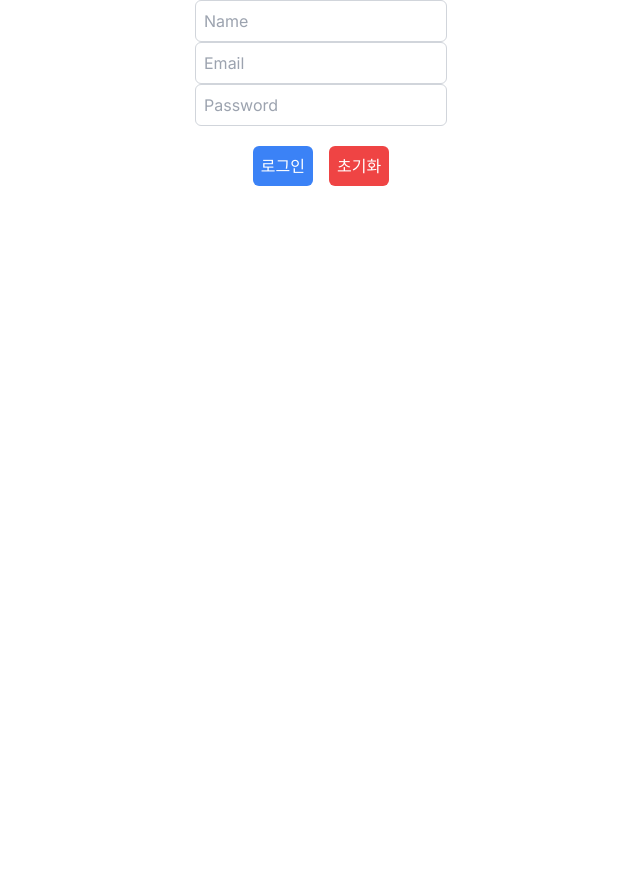
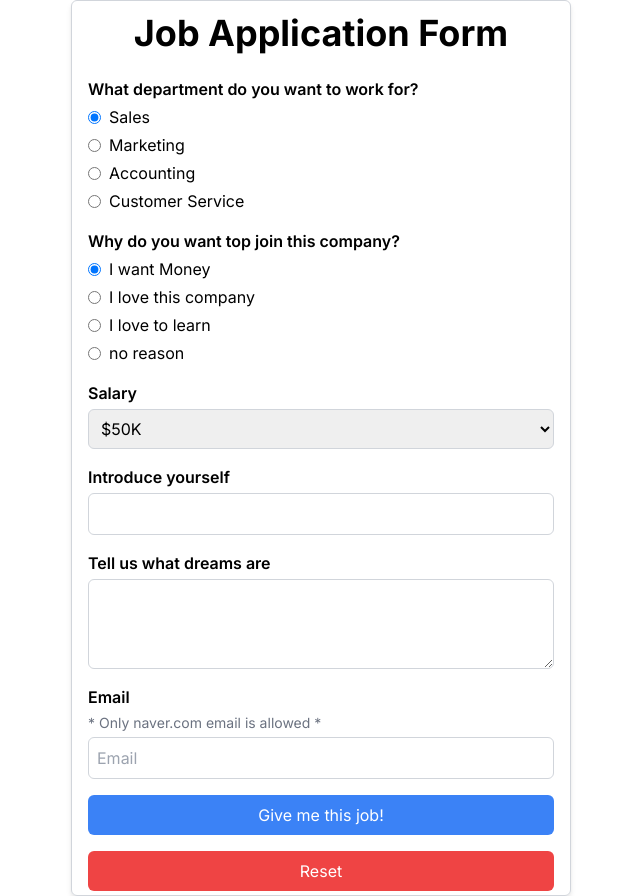
Before and after one commit to wonjangcloud9/react-hook-form-practice, a Next.js app: page / in a window 1280 px wide. Shown: the whole page, without its empty margins (319-959 px from the left). Before the commit the page ends 800 px from the top, so only its background shows below. Built offline with nearby package versions, Linux system fonts and the light colour scheme.

Commit message:
과제 끝

```diff
--- /dev/null
+++ b/app/components/EmailField.tsx
@@ -0,0 +1,35 @@
+import React from "react";
+import { UseFormRegister, FieldError } from "react-hook-form";
+import { LoginForm } from "../types";
+
+interface EmailFieldProps {
+  register: UseFormRegister<LoginForm>;
+  name: keyof LoginForm;
+  validation: object;
+  error?: FieldError;
+}
+
+const EmailField: React.FC<EmailFieldProps> = ({
+  register,
+  name,
+  validation,
+  error,
+}) => (
+  <div className="flex flex-col gap-1">
+    <div className="font-semibold">Email</div>
+    <div className="text-sm text-gray-500">
+      * Only naver.com email is allowed *
+    </div>
+    <input
+      {...register(name, validation)}
+      type="email"
+      className="border border-gray-300 rounded-md p-2"
+      placeholder="Email"
+    />
+    {error && error.message && (
+      <span className="text-red-500 text-sm">{error.message}</span>
+    )}
+  </div>
+);
+
+export default EmailField;
--- /dev/null
+++ b/app/components/RadioGroup.tsx
@@ -0,0 +1,41 @@
+import React from "react";
+import { UseFormRegister } from "react-hook-form";
+import { LoginForm } from "../types";
+
+interface RadioGroupProps {
+  label: string;
+  options: Array<{ value: string; label: string }>;
+  register: UseFormRegister<LoginForm>;
+  name: keyof LoginForm;
+}
+
+const RadioGroup: React.FC<RadioGroupProps> = ({
+  label,
+  options,
+  register,
+  name,
+}) => (
+  <div className="flex flex-col gap-1">
+    <div className="font-semibold">{label}</div>
+    {options.map((option, index) =>
+      index === 0 ? (
+        <label key={option.value} className="flex items-center gap-2">
+          <input
+            type="radio"
+            value={option.value}
+            {...register(name)}
+            defaultChecked
+          />
+          {option.label}
+        </label>
+      ) : (
+        <label key={option.value} className="flex items-center gap-2">
+          <input type="radio" value={option.value} {...register(name)} />
+          {option.label}
+        </label>
+      )
+    )}
+  </div>
+);
+
+export default RadioGroup;
--- /dev/null
+++ b/app/components/SelectField.tsx
@@ -0,0 +1,31 @@
+import React from "react";
+import { UseFormRegister } from "react-hook-form";
+import { LoginForm } from "../types";
+
+interface SelectFieldProps {
+  register: UseFormRegister<LoginForm>;
+  name: keyof LoginForm;
+  options: string[];
+}
+
+const SelectField: React.FC<SelectFieldProps> = ({
+  register,
+  name,
+  options,
+}) => (
+  <div className="flex flex-col gap-1">
+    <div className="font-semibold">Salary</div>
+    <select
+      {...register(name)}
+      className="border border-gray-300 rounded-md p-2"
+    >
+      {options.map((option) => (
+        <option key={option} value={option}>
+          {option}
+        </option>
+      ))}
+    </select>
+  </div>
+);
+
+export default SelectField;
--- /dev/null
+++ b/app/components/TextAreaField.tsx
@@ -0,0 +1,34 @@
+// TextAreaField.tsx
+import React from "react";
+import { UseFormRegister, FieldError } from "react-hook-form";
+import { LoginForm } from "../types";
+
+interface TextAreaFieldProps {
+  register: UseFormRegister<LoginForm>;
+  name: keyof LoginForm;
+  rows: number;
+  validation: object;
+  error?: FieldError;
+}
+
+const TextAreaField: React.FC<TextAreaFieldProps> = ({
+  register,
+  name,
+  rows,
+  validation,
+  error,
+}) => (
+  <div className="flex flex-col gap-1">
+    <div className="font-semibold">Tell us what dreams are</div>
+    <textarea
+      {...register(name, validation)}
+      rows={rows}
+      className="border border-gray-300 rounded-md p-2 resize-vertical"
+    />
+    {error && error.message && (
+      <span className="text-red-500 text-sm">{error.message}</span>
+    )}
+  </div>
+);
+
+export default TextAreaField;
--- /dev/null
+++ b/app/components/TextField.tsx
@@ -0,0 +1,37 @@
+// TextField.tsx
+import React from "react";
+import { UseFormRegister, FieldError } from "react-hook-form";
+import { LoginForm } from "../types";
+
+interface TextFieldProps {
+  register: UseFormRegister<LoginForm>;
+  name: keyof LoginForm;
+  type: string;
+  validation: object;
+  placeholder?: string;
+  error?: FieldError;
+}
+
+const TextField: React.FC<TextFieldProps> = ({
+  register,
+  name,
+  type,
+  validation,
+  placeholder,
+  error,
+}) => (
+  <div className="flex flex-col gap-1">
+    <div className="font-semibold">Introduce yourself</div>
+    <input
+      {...register(name, validation)}
+      type={type}
+      className="border border-gray-300 rounded-md p-2"
+      placeholder={placeholder}
+    />
+    {error && error.message && (
+      <span className="text-red-500 text-sm">{error.message}</span>
+    )}
+  </div>
+);
+
+export default TextField;
--- /dev/null
+++ b/app/constants.ts
@@ -0,0 +1,15 @@
+export const DEPARTMENT_OPTIONS = [
+  { value: "Sales", label: "Sales" },
+  { value: "Marketing", label: "Marketing" },
+  { value: "Accounting", label: "Accounting" },
+  { value: "Customer Service", label: "Customer Service" },
+];
+
+export const PURPOSE_OPTIONS = [
+  { value: "I want Money", label: "I want Money" },
+  { value: "I love this company", label: "I love this company" },
+  { value: "I love to learn", label: "I love to learn" },
+  { value: "no reason", label: "no reason" },
+];
+
+export const SALARY_OPTIONS = ["$50K", "$100K", "$150K", "$200K"];
--- a/app/page.tsx
+++ b/app/page.tsx
@@ -1,15 +1,21 @@
 "use client";
 
-import React from "react";
-import { FieldErrors, useForm } from "react-hook-form";
-
-interface LoginForm {
-  name: string;
-  email: string;
-  password: string;
-}
+import React, { useState } from "react";
+import { useForm } from "react-hook-form";
+import RadioGroup from "./components/RadioGroup";
+import SelectField from "./components/SelectField";
+import TextField from "./components/TextField";
+import TextAreaField from "./components/TextAreaField";
+import { LoginForm } from "./types";
+import {
+  DEPARTMENT_OPTIONS,
+  PURPOSE_OPTIONS,
+  SALARY_OPTIONS,
+} from "./constants";
+import EmailField from "./components/EmailField";
 
 export default function Home() {
+  const [result, setResult] = React.useState<string>("");
   const {
     register,
     handleSubmit,
@@ -17,87 +23,100 @@ export default function Home() {
     reset,
   } = useForm<LoginForm>({
     defaultValues: {
-      name: "",
+      department: "",
+      purpose: "",
+      salary: "$50K",
+      pr: "",
+      dream: "",
       email: "",
-      password: "",
     },
   });
 
   const onValid = (data: LoginForm) => {
     console.log(data);
+    setResult(JSON.stringify(data, null, 2));
   };
 
-  const onInvalid = (error: FieldErrors) => {
-    console.log(error);
-  };
-
-  const onReset = () => {
-    reset();
+  const onInvalid = (errors: any) => {
+    console.log(errors);
   };
 
   return (
-    <div>
+    <div className="flex flex-col justify-center items-center">
       <form
         onSubmit={handleSubmit(onValid, onInvalid)}
-        className="flex flex-col group-[300px] justify-center items-center"
+        className="flex flex-col gap-4 px-4 py-1 border border-gray-300 rounded-md shadow-md w-[500px]"
       >
-        <input
-          {...register("name", { required: "이름을 써주세용." })}
+        <h1 className="text-4xl font-bold text-center my-2">
+          Job Application Form
+        </h1>
+        <RadioGroup
+          label="What department do you want to work for?"
+          options={DEPARTMENT_OPTIONS}
+          register={register}
+          name="department"
+        />
+        <RadioGroup
+          label="Why do you want top join this company?"
+          options={PURPOSE_OPTIONS}
+          register={register}
+          name="purpose"
+        />
+
+        <SelectField
+          register={register}
+          name="salary"
+          options={SALARY_OPTIONS}
+        />
+        <TextField
+          register={register}
+          name="pr"
           type="text"
-          className="border border-gray-300 rounded-md p-2"
-          placeholder="Name"
+          validation={{
+            required: "자기소개는 적어도 10글자 이상이어야해용",
+            validate: (value: string) =>
+              value.length >= 10 || "자기소개는 적어도 10글자 이상이어야해용",
+          }}
+          error={errors.pr}
         />
-        {errors.name && (
-          <span className="text-red-500 text-sm">{errors.name.message}</span>
-        )}
-
-        <input
-          {...register("email", {
+        <TextAreaField
+          register={register}
+          name="dream"
+          rows={3}
+          validation={{
+            required: "꿈은 적어도 50글자 이상이어야해용",
+            validate: (value: string) =>
+              value.length >= 50 || "꿈은 적어도 50글자 이상이어야해용",
+          }}
+          error={errors.dream}
+        />
+        <EmailField
+          register={register}
+          name="email"
+          validation={{
             required: "이메일을 써주세용",
             validate: {
-              isNaver: (value) =>
+              isNaver: (value: string) =>
                 value.includes("naver.com") || "@naver 이메일만 가능해용",
             },
-          })}
-          type="email"
-          className="border border-gray-300 rounded-md p-2"
-          placeholder="Email"
+          }}
+          error={errors.email}
         />
-        {errors.email && (
-          <span className="text-red-500 text-sm">{errors.email.message}</span>
-        )}
-
-        <input
-          {...register("password", {
-            required: "비밀번호는 적어도 10글자 이상이어야해용",
-            validate: (value) =>
-              value.length >= 10 || "비밀번호는 적어도 10글자 이상이어야해용",
-          })}
-          type="password"
-          className="border border-gray-300 rounded-md p-2"
-          placeholder="Password"
-        />
-        {errors.password && (
-          <span className="text-red-500 text-sm">
-            {errors.password.message}
-          </span>
-        )}
-        <div className="gap-4 flex mt-5">
-          <input
-            type="submit"
-            value="로그인"
-            className="bg-blue-500 text-white p-2 rounded-md hover:bg-blue-600 cursor-pointer"
-          />
-          <button
-            type="button"
-            onClick={onReset}
-            className="bg-red-500 text-white p-2 rounded-md hover:bg-red-600 cursor-pointer"
-          >
-            초기화
-          </button>
-        </div>
-        {isSubmitSuccessful && (
-          <span className="text-green-500">성공적으로 로그인 되었어용</span>
+        <button
+          type="submit"
+          className="bg-blue-500 text-white p-2 rounded-md hover:bg-blue-600"
+        >
+          Give me this job!
+        </button>
+        <button
+          type="button"
+          onClick={() => reset()}
+          className="bg-red-500 text-white p-2 rounded-md hover:bg-red-600"
+        >
+          Reset
+        </button>
+        {isSubmitSuccessful && result && (
+          <div className="text-green-500 font-semibold">{result}</div>
         )}
       </form>
     </div>
--- /dev/null
+++ b/app/types.ts
@@ -0,0 +1,8 @@
+export interface LoginForm {
+  department: string;
+  purpose: string;
+  salary: string;
+  pr: string;
+  dream: string;
+  email: string;
+}
```
